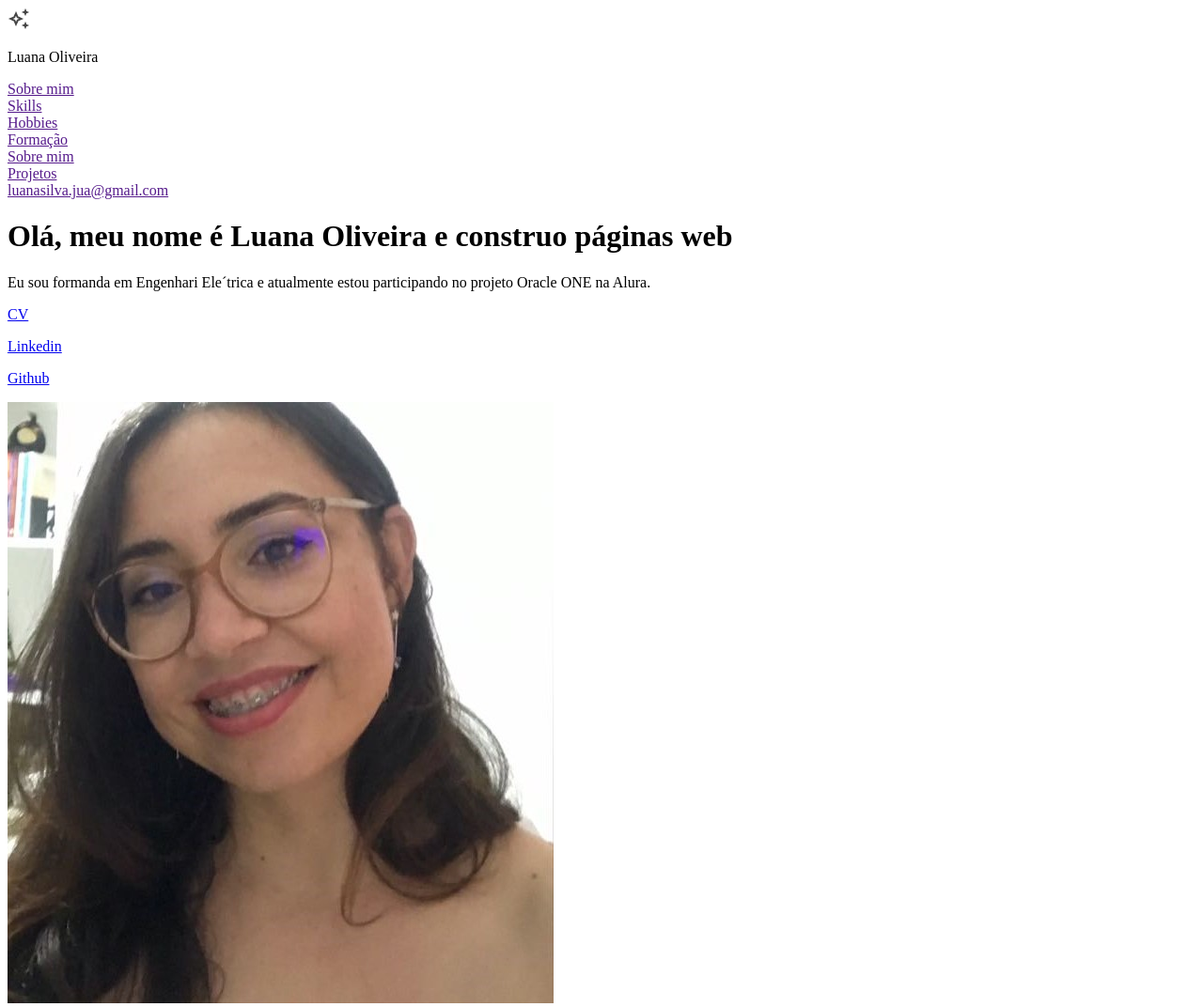
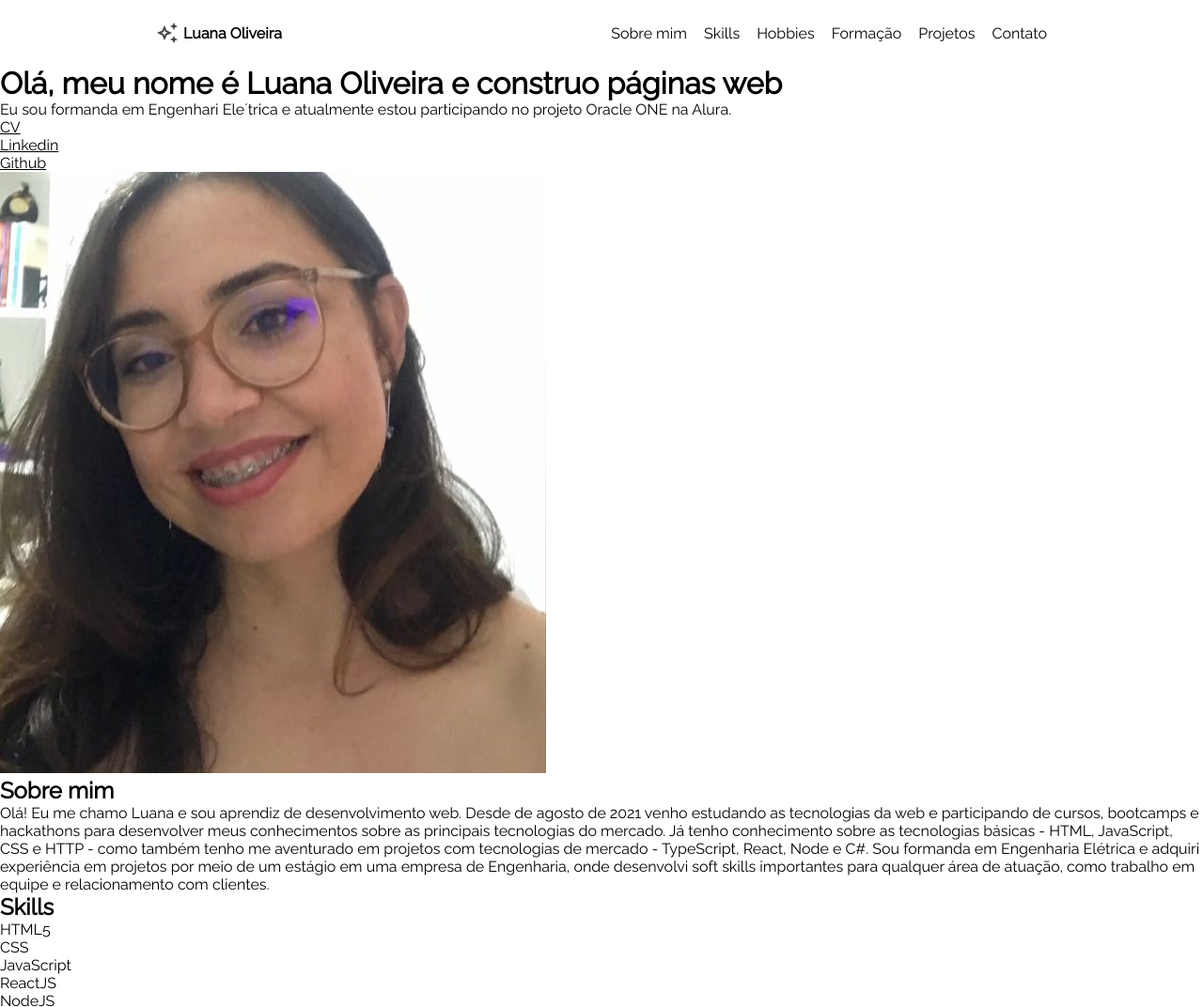
Before and after one commit to luanaoliveira/challenge-ONE-portfolio, a plain HTML site: page index.html in a window 1280 px wide. Shown: the top 1072 px of the page at 94% size. Drawn offline with Linux system fonts and the light colour scheme.

Commit message:
Implements CSS in the main menu.

```diff
--- a/index.html
+++ b/index.html
@@ -5,37 +5,39 @@
     <meta name="viewport" content="width=device-width, initial-scale=1.0">
     <title>Portfólio - Luana Oliveira</title>
     <link rel="stylesheet" href="style.css">
-    <script src="./scripts"></script>
+    <link rel="preconnect" href="https://fonts.googleapis.com">
+    <link rel="preconnect" href="https://fonts.gstatic.com" crossorigin>
+    <link href="https://fonts.googleapis.com/css2?family=Raleway&display=swap" rel="stylesheet">
+    <script src="./scripts.js"></script>
 </head>
 <body>
     <header>
+        <nav class="toolbar">
             <div class="logo">
-            <img src="./assets/img-logo.png" alt="Imagem da logo">
-            <p>Luana Oliveira</p>
+                <img class="logo-img" src="./assets/img-logo.png" alt="Imagem da logo">
+                <p class="logo_text">Luana Oliveira</p>
             </div>
             <div class="navbar">
                 <div class="nav_link">
-                <a href="">Sobre mim</a>
+                    <a href="#about-me">Sobre mim</a>
                 </div>
                 <div class="nav_link">
-                <a href="">Skills</a>
+                    <a href="#skills">Skills</a>
                 </div>
                 <div class="nav_link">
-                <a href="">Hobbies</a>
+                    <a href="#hobbies">Hobbies</a>
                 </div>
                 <div class="nav_link">
-                <a href="">Formação</a>
+                    <a href="#academic_education">Formação</a>
                 </div>
                 <div class="nav_link">
-                <a href="">Sobre mim</a>
+                    <a href="#academic_education">Projetos</a>
                 </div>
                 <div class="nav_link">
-                <a href="">Projetos</a>
-            </div>
-            <div class="nav_link">
-                <a href="">luanasilva.jua@gmail.com</a>
+                    <a href="contact">Contato</a>
                 </div>
             </div>
+        </nav>
     </header>
     <main>
         <div>
@@ -50,7 +52,7 @@
         </div>
 
         <div class="about-me">
-            <h2>Sobre mim</h2>
+            <h2 id="about-me">Sobre mim</h2>
             <p>Olá! Eu me chamo Luana e sou aprendiz de desenvolvimento web.
 
             Desde de agosto de 2021 venho estudando as tecnologias da web e participando de cursos, bootcamps e hackathons para desenvolver meus conhecimentos sobre as principais tecnologias do mercado. Já tenho conhecimento sobre as tecnologias básicas - HTML, JavaScript, CSS e HTTP - como também tenho me aventurado em projetos com tecnologias de mercado - TypeScript, React, Node e C#.
@@ -60,7 +62,7 @@
         </div>
 
         <div class="skills">
-            <h2>Skills</h2>
+            <h2 id="skills">Skills</h2>
             <p>HTML5</p>
             <p>CSS</p>
             <p>JavaScript</p>
@@ -71,7 +73,7 @@
         </div>
 
         <div class="hobbies">
-            <h2>Hobbies</h2>
+            <h2 id="hobbies">Hobbies</h2>
             <p>Ouvir música</p>
             <p>Assitir filmes</p>
             <p>Assitir séries</p>
@@ -79,7 +81,7 @@
         </div>
 
         <div class="academic_education">
-            <h2>Formação Acadêmica</h2>
+            <h2 id="academic_education">Formação Acadêmica</h2>
             <p></p>
         </div>
 
@@ -88,7 +90,7 @@
         </div>
 
         <div class="contact">
-            <h2>Contato</h2>
+            <h2 id="contact">Contato</h2>
             <p>Quer entrar em contato comigo?</p>
             <p>Preencha o formulário no lado e entrarei em contato o mais rápido possível.</p>
             <label for="name">Nome</label>
--- a/style.css
+++ b/style.css
@@ -0,0 +1,46 @@
+* {
+    padding: 0;
+    margin: 0;
+    box-sizing: border-box;
+    font-family: 'Raleway', sans-serif;
+    color: #000;
+}
+
+.toolbar {
+    width: 100vw;
+    height: 70px;
+    display: flex;
+    justify-content: space-around;
+    align-items: center;
+}
+
+.logo {
+    display: flex;
+    align-items: center;
+}
+
+.logo_text {
+    margin-left: 5px;
+    font-weight: 700;
+    font-size: 16px;
+}
+
+.navbar {
+    display: flex;
+}
+
+.nav_link {
+    margin-left: 18px;
+}
+
+.nav_link a {
+    text-decoration: none;
+    font-family: 'Raleway', sans-serif;
+    font-style: normal;
+    font-weight: 500;
+    font-size: 16px;
+}
+
+.contact_email {
+    font-weight: 700;
+}
```
Also changed, not shown: scripts.js (added), 1 other file. Lines whose indentation alone changed are shown as unchanged.
